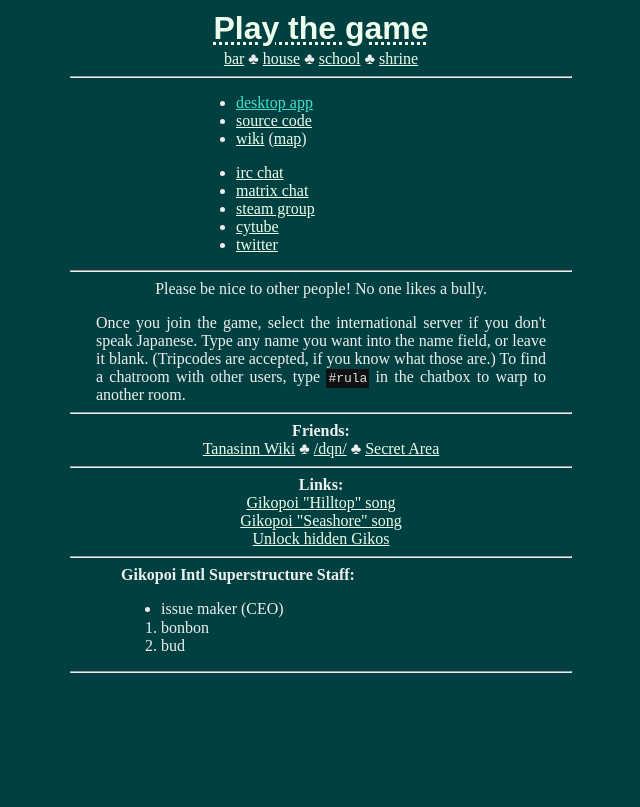
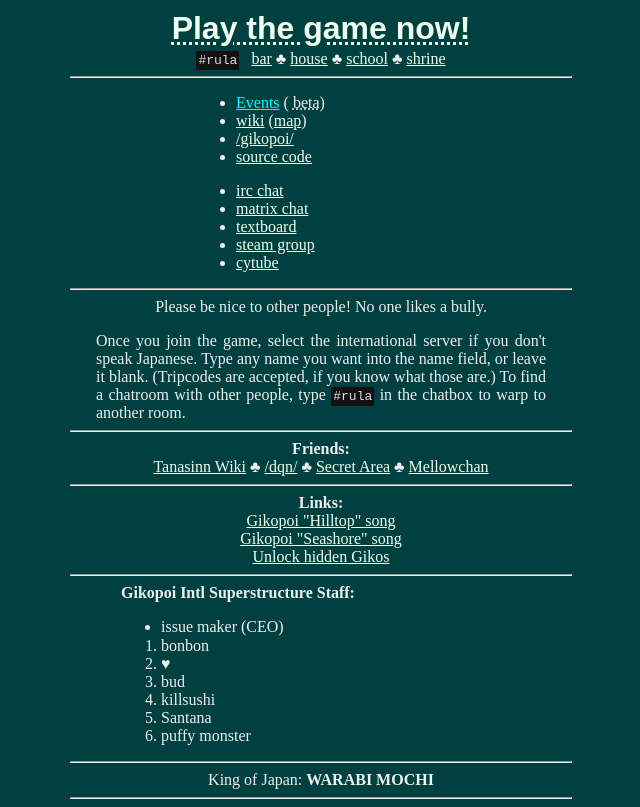
Before and after one commit to 153/gikopoi.com, a plain HTML site: page index.html in a window 1280 px wide. Shown: the whole page, without its empty margins (319-959 px from the left). Drawn offline with Linux system fonts and the light colour scheme.

Commit message:
events is now beta

```diff
--- a/index.html
+++ b/index.html
@@ -44,8 +44,9 @@
 <center>
 <h1 style="padding-top:7px">
   <a href="http://gikopoipoi.net/?areaid=for"
-     style="font-family:sans-serif; text-decoration-style: dotted;">Play the game</a>
+     style="font-family:sans-serif; text-decoration-style: dotted;">Play the game now!</a>
 </h1>
+<code>#rula</code>&ensp;
 <a href="https://gikopoipoi.net/?areaid=for&roomid=bar">bar</a> &clubs;
 <a href="https://gikopoipoi.net/?areaid=for&roomid=admin">house</a> &clubs;
 <a href="https://gikopoipoi.net/?areaid=for&roomid=school_st">school</a> &clubs;
@@ -53,19 +54,21 @@
 <hr>
 <div style="width:250px; text-align: left">
 <ul>
-  <li> <a target="_blank" style="color:turquoise" title="Windows x64"
-	  href="/windows.zip">desktop app</a>
-<!-- built using : nativefier --name "gikopoipoi" 'https://gikopoipoi.net/?areaid=for' -p windows -->
-  <li> <a target="_blank" href="http://github.com/iccanobif/gikopoi2/">source code</a>
+<!--  <li> <s><a target="_blank" title="Windows x64" style="color:gray">
+	  desktop app</a></s> -->
+    <!-- built using : nativefier --name "gikopoipoi" 'https://gikopoipoi.net/?areaid=for' -p windows -->
+  <li> <a target="_blank" href="https://events.gikopoi.com/"
+	  style="color: cyan">Events</a> ( <abbr title="work in progress">beta</abbr>)
   <li> <a target="_blank" href="https://tanasinn.vip/games/gikopoi">wiki</a>
     (<a target="_blank" href="https://tanasinn.vip/games/gikopoi/rooms">map</a>)
-<!--  <li> <a href="http://0chan.vip/b/gikopoi/">/gikopoi/</a> -->
+  <li> <a target="_blank" href="https://mellowchan.xyz/tags/gikopoi/">/gikopoi/</a>
+  <li> <a target="_blank" href="http://github.com/iccanobif/gikopoi2/">source code</a>
 </ul><ul>
   <li> <a href="https://kiwiirc.com/nextclient/irc.rizon.net/#gikopoi">irc chat</a>
   <li> <a href="https://matrix.to/#/#gikopoi:matrix.org">matrix chat</a>
+  <li> <a href="https://mellowchan.xyz/tags/gikopoi/">textboard</a>
   <li> <a href="https://steamcommunity.com/groups/gikopoi">steam group</a>
   <li> <a href="https://cytu.be/r/gikopoi2">cytube</a>
-  <li> <a href="https://twitter.com/gikopoipoi">twitter</A>
 </ul>
 </div>
 <hr>
@@ -74,13 +77,14 @@
 Once you join the game, select the international server if you don't
 speak Japanese. Type any name you want into the name field, or leave it
 blank. (Tripcodes are accepted, if you know what those are.)
-To find a chatroom with other users, type <code>#rula</code>
+To find a chatroom with other people, type <code>#rula</code>
 in the chatbox to warp to another room.
 </div></div><hr>
 <b>Friends:</b><br>
 <a href="//tanasinn.vip">Tanasinn Wiki</a>
 &clubs; <a href="//4-ch.net/dqn/">/dqn/</a>
 &clubs; <a href="//secretareaofvipquality.org/saovq/">Secret Area</a>
+&clubs; <a href="//mellowchan.xyz">Mellowchan</a>
 
 
 <hr>
@@ -93,9 +97,19 @@
 <div style="width:400px;text-align:left">
 <b>Gikopoi Intl Superstructure Staff:</b> <br>
 <ul><li> issue maker (CEO)</ul><ol style="margin-top: -15px;">
-<li> bonbon
-<li> bud
-</ol></div><hr>
+  <li> bonbon
+  <li> &hearts;
+  <li> bud
+  <li> killsushi
+  <li> Santana
+  <li> puffy monster
+</ol>
+<!--
+  Haato was promoted from rank #4 to rank #2 on 2022-02-20.
+-->
+</div><hr>
+King of Japan: <b>WARABI MOCHI</b>
+<hr>
 <script type="text/javascript" src="//counter.websiteout.net/js/6/0/405/0"></script>
 <!--
 <hr>
```
